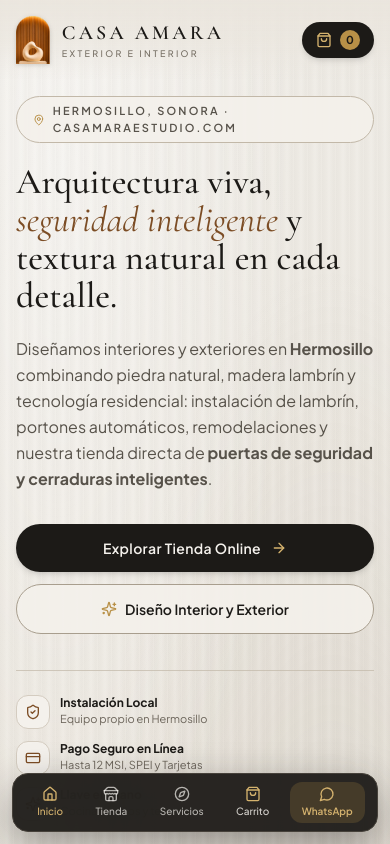
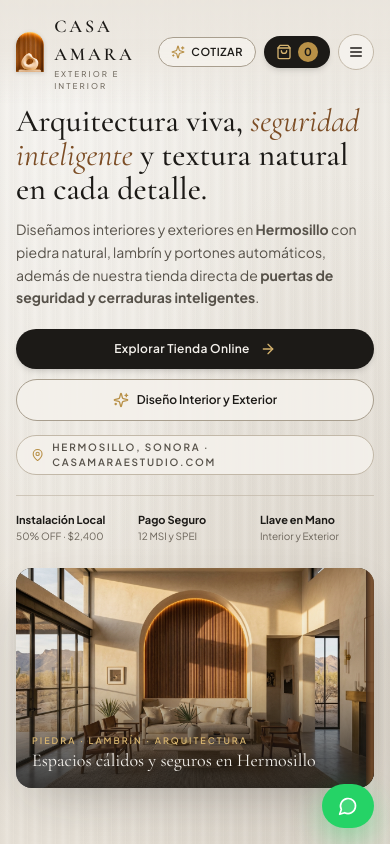
Before and after one commit to jcrow0526/casaamara, a React (Vite) app: page / in a window 390 px wide. Shown: the top 844 px of the page. Built offline with nearby package versions, Linux system fonts and the light colour scheme.

Commit message:
Remove bottom mobile bar, fit hero cleanly on mobile & desktop, move location badge under CTA, link Cotizar & floating WhatsApp to 6624284304

```diff
--- a/src/components/Hero.tsx
+++ b/src/components/Hero.tsx
@@ -10,43 +10,37 @@ export const Hero: React.FC<HeroProps> = ({ onNavigate }) => {
   return (
     <section
       id="inicio"
-      className="stone-surface relative overflow-hidden pt-24 pb-16 sm:pt-32 sm:pb-24 lg:pt-36 lg:pb-28"
+      className="stone-surface relative flex min-h-[100svh] items-center overflow-hidden pt-20 pb-8 sm:pt-24 sm:pb-10 lg:pt-22 lg:pb-10"
     >
-      {/* Textura sutil mineral + luz arquitectónica */}
+      {/* Textura sutil mineral */}
       <div className="lambrin-slat-stone pointer-events-none absolute inset-0 opacity-45" />
 
-      <div className="relative mx-auto grid max-w-7xl items-center gap-12 px-4 sm:px-6 lg:grid-cols-12 lg:gap-12 lg:px-8">
+      <div className="relative mx-auto grid w-full max-w-7xl items-center gap-6 px-4 sm:px-6 lg:grid-cols-12 lg:gap-10 lg:px-8">
         {/* Columna Izquierda: Propuesta de Valor */}
         <motion.div
-          initial={{ opacity: 0, y: 18 }}
+          initial={{ opacity: 0, y: 14 }}
           animate={{ opacity: 1, y: 0 }}
-          transition={{ duration: 0.65, ease: [0.22, 1, 0.36, 1] }}
+          transition={{ duration: 0.6, ease: [0.22, 1, 0.36, 1] }}
           className="lg:col-span-6"
         >
-          <div className="mb-5 inline-flex items-center gap-2 rounded-full border border-[#C2B8A8] bg-[#F4F1EC]/90 px-4 py-1.5 text-[11px] font-semibold tracking-[0.2em] text-[#57524A] uppercase">
-            <MapPin className="h-3.5 w-3.5 text-[#B89047]" />
-            <span>Hermosillo, Sonora · casamaraestudio.com</span>
-          </div>
-
-          <h1 className="font-serif text-4xl leading-[1.06] font-medium text-[#1C1A17] sm:text-5xl lg:text-6xl">
+          <h1 className="font-serif text-[2rem] leading-[1.06] font-medium text-[#1C1A17] sm:text-5xl lg:text-[3.4rem]">
             Arquitectura viva,{' '}
             <span className="italic text-[#7C4D25]">seguridad inteligente</span> y textura natural
             en cada detalle.
           </h1>
 
-          <p className="mt-5 max-w-xl text-base leading-relaxed text-[#57524A] sm:text-lg">
-            Diseñamos interiores y exteriores en <strong>Hermosillo</strong> combinando piedra
-            natural, madera lambrín y tecnología residencial: instalación de lambrín, portones
-            automáticos, remodelaciones y nuestra tienda directa de{' '}
+          <p className="mt-3 max-w-xl text-sm leading-relaxed text-[#57524A] sm:mt-4 sm:text-base">
+            Diseñamos interiores y exteriores en <strong>Hermosillo</strong> con piedra natural,
+            lambrín y portones automáticos, además de nuestra tienda directa de{' '}
             <strong>puertas de seguridad y cerraduras inteligentes</strong>.
           </p>
 
           {/* CTAs */}
-          <div className="mt-8 flex flex-col gap-3 sm:flex-row sm:items-center">
+          <div className="mt-5 flex flex-col gap-2.5 sm:mt-6 sm:flex-row sm:items-center">
             <button
               type="button"
               onClick={() => onNavigate('tienda', 'Tienda Online')}
-              className="group inline-flex items-center justify-center gap-2.5 rounded-full bg-[#1C1A17] px-7 py-3.5 text-sm font-semibold tracking-wide text-[#F4F1EC] shadow-md transition hover:bg-[#2C2925] active:scale-[0.98]"
+              className="group inline-flex items-center justify-center gap-2.5 rounded-full bg-[#1C1A17] px-6 py-3 text-xs font-semibold tracking-wide text-[#F4F1EC] shadow-md transition hover:bg-[#2C2925] active:scale-[0.98] sm:px-7 sm:py-3.5 sm:text-sm"
             >
               <span>Explorar Tienda Online</span>
               <ArrowRight className="h-4 w-4 text-[#D4B26E] transition-transform group-hover:translate-x-1" />
@@ -55,79 +49,83 @@ export const Hero: React.FC<HeroProps> = ({ onNavigate }) => {
             <button
               type="button"
               onClick={() => onNavigate('servicios', 'Servicios de Diseño')}
-              className="inline-flex items-center justify-center gap-2 rounded-full border border-[#A89E8E] bg-[#F4F1EC]/90 px-7 py-3.5 text-sm font-semibold text-[#1C1A17] transition hover:border-[#1C1A17] hover:bg-white"
+              className="inline-flex items-center justify-center gap-2 rounded-full border border-[#A89E8E] bg-[#F4F1EC]/90 px-6 py-3 text-xs font-semibold text-[#1C1A17] transition hover:border-[#1C1A17] hover:bg-white sm:px-7 sm:py-3.5 sm:text-sm"
             >
               <Sparkles className="h-4 w-4 text-[#B89047]" />
               <span>Diseño Interior y Exterior</span>
             </button>
           </div>
 
-          {/* Badges de confianza sobre bloque piedra */}
-          <div className="mt-9 grid grid-cols-1 gap-3 border-t border-[#C2B8A8]/70 pt-6 sm:grid-cols-3">
-            <div className="flex items-start gap-2.5">
-              <div className="rounded-xl border border-[#D4CCC0] bg-[#F4F1EC] p-2 text-[#7C4D25]">
+          {/* Ubicación y dominio debajo de Explorar Tienda */}
+          <div className="mt-3.5 inline-flex items-center gap-2 rounded-full border border-[#C2B8A8] bg-[#F4F1EC]/90 px-3.5 py-1 text-[10px] font-semibold tracking-[0.18em] text-[#57524A] uppercase sm:mt-4 sm:text-[11px]">
+            <MapPin className="h-3.5 w-3.5 text-[#B89047]" />
+            <span>Hermosillo, Sonora · casamaraestudio.com</span>
+          </div>
+
+          {/* Badges de confianza compactos */}
+          <div className="mt-5 grid grid-cols-3 gap-2 border-t border-[#C2B8A8]/70 pt-4 sm:mt-6 sm:gap-3 sm:pt-5">
+            <div className="flex items-start gap-2">
+              <div className="hidden rounded-lg border border-[#D4CCC0] bg-[#F4F1EC] p-1.5 text-[#7C4D25] sm:block">
                 <ShieldCheck className="h-4 w-4" />
               </div>
               <div>
-                <p className="text-xs font-bold text-[#1C1A17]">Instalación Local</p>
-                <p className="text-[11px] text-[#6B645A]">Equipo propio en Hermosillo</p>
+                <p className="text-[11px] font-bold text-[#1C1A17] sm:text-xs">Instalación Local</p>
+                <p className="text-[10px] text-[#6B645A] sm:text-[11px]">50% OFF · $2,400</p>
               </div>
             </div>
 
-            <div className="flex items-start gap-2.5">
-              <div className="rounded-xl border border-[#D4CCC0] bg-[#F4F1EC] p-2 text-[#7C4D25]">
+            <div className="flex items-start gap-2">
+              <div className="hidden rounded-lg border border-[#D4CCC0] bg-[#F4F1EC] p-1.5 text-[#7C4D25] sm:block">
                 <CreditCard className="h-4 w-4" />
               </div>
               <div>
-                <p className="text-xs font-bold text-[#1C1A17]">Pago Seguro en Línea</p>
-                <p className="text-[11px] text-[#6B645A]">Hasta 12 MSI, SPEI y Tarjetas</p>
+                <p className="text-[11px] font-bold text-[#1C1A17] sm:text-xs">Pago Seguro</p>
+                <p className="text-[10px] text-[#6B645A] sm:text-[11px]">12 MSI y SPEI</p>
               </div>
             </div>
 
-            <div className="flex items-start gap-2.5">
-              <div className="rounded-xl border border-[#D4CCC0] bg-[#F4F1EC] p-2 text-[#7C4D25]">
+            <div className="flex items-start gap-2">
+              <div className="hidden rounded-lg border border-[#D4CCC0] bg-[#F4F1EC] p-1.5 text-[#7C4D25] sm:block">
                 <Sparkles className="h-4 w-4" />
               </div>
               <div>
-                <p className="text-xs font-bold text-[#1C1A17]">Llave en Mano</p>
-                <p className="text-[11px] text-[#6B645A]">Cocinas, baños y terrazas</p>
+                <p className="text-[11px] font-bold text-[#1C1A17] sm:text-xs">Llave en Mano</p>
+                <p className="text-[10px] text-[#6B645A] sm:text-[11px]">Interior y Exterior</p>
               </div>
             </div>
           </div>
         </motion.div>
 
-        {/* Columna Derecha: Composición editorial limpia sin marcos en arco */}
+        {/* Columna Derecha: Fotografía arquitectónica ajustada para caber completa en móvil y escritorio */}
         <motion.div
-          initial={{ opacity: 0, y: 20 }}
+          initial={{ opacity: 0, y: 16 }}
           animate={{ opacity: 1, y: 0 }}
-          transition={{ duration: 0.75, delay: 0.1, ease: [0.22, 1, 0.36, 1] }}
+          transition={{ duration: 0.7, delay: 0.08, ease: [0.22, 1, 0.36, 1] }}
           className="relative lg:col-span-6"
         >
-          <div className="relative overflow-hidden rounded-2xl bg-[#2C2925] shadow-[0_24px_60px_-20px_rgba(28,26,23,0.32)]">
-            <div className="relative aspect-[4/4.4] w-full overflow-hidden">
+          <div className="relative overflow-hidden rounded-2xl bg-[#2C2925] shadow-[0_20px_50px_-18px_rgba(28,26,23,0.3)]">
+            <div className="relative h-[220px] w-full overflow-hidden sm:h-[320px] lg:h-[min(68vh,540px)]">
               <motion.img
                 src="./images/hero-interior.jpg"
                 alt="Diseño arquitectónico interior en piedra y lambrín Casa Amara"
-                initial={{ scale: 1.05 }}
+                initial={{ scale: 1.04 }}
                 animate={{ scale: 1 }}
-                transition={{ duration: 1.1, ease: [0.22, 1, 0.36, 1] }}
+                transition={{ duration: 1, ease: [0.22, 1, 0.36, 1] }}
                 className="h-full w-full object-cover"
               />
-              {/* Degradado inferior sutil para lectura limpia */}
               <div className="pointer-events-none absolute inset-0 bg-gradient-to-t from-[#1C1A17]/80 via-[#1C1A17]/10 to-transparent" />
 
-              {/* Pie editorial minimalista */}
-              <div className="absolute right-0 bottom-0 left-0 flex items-end justify-between gap-4 p-6 text-[#F4F1EC]">
+              <div className="absolute right-0 bottom-0 left-0 flex items-end justify-between gap-3 p-4 text-[#F4F1EC] sm:p-5">
                 <div>
-                  <p className="text-[10px] font-semibold tracking-[0.24em] text-[#D4B26E] uppercase">
+                  <p className="text-[9px] font-semibold tracking-[0.22em] text-[#D4B26E] uppercase sm:text-[10px]">
                     Piedra · Lambrín · Arquitectura
                   </p>
-                  <p className="mt-1 font-serif text-2xl leading-tight">
+                  <p className="mt-0.5 font-serif text-lg leading-tight sm:text-2xl">
                     Espacios cálidos y seguros en Hermosillo
                   </p>
                 </div>
-                <div className="hidden shrink-0 rounded-xl border border-[#F4F1EC]/20 bg-[#1C1A17]/65 px-3.5 py-2 text-right backdrop-blur-md sm:block">
-                  <p className="text-[10px] tracking-[0.18em] text-[#D4B26E] uppercase">
+                <div className="hidden shrink-0 rounded-xl border border-[#F4F1EC]/20 bg-[#1C1A17]/65 px-3 py-1.5 text-right backdrop-blur-md sm:block">
+                  <p className="text-[9px] tracking-[0.18em] text-[#D4B26E] uppercase">
                     Promoción Vigente
                   </p>
                   <p className="text-xs font-semibold text-[#F4F1EC]">
@@ -137,8 +135,7 @@ export const Hero: React.FC<HeroProps> = ({ onNavigate }) => {
               </div>
             </div>
 
-            {/* Franja vertical arquitectónica de lambrín en el borde derecho */}
-            <div className="lambrin-wall pointer-events-none absolute top-0 right-0 bottom-0 w-2.5 opacity-90" />
+            <div className="lambrin-wall pointer-events-none absolute top-0 right-0 bottom-0 w-2 opacity-90" />
           </div>
         </motion.div>
       </div>
--- a/src/components/Navbar.tsx
+++ b/src/components/Navbar.tsx
@@ -1,14 +1,6 @@
 import React, { useEffect, useState } from 'react';
-import { motion } from 'framer-motion';
-import {
-  ShoppingBag,
-  MapPin,
-  Home,
-  Store,
-  Compass,
-  MessageCircle,
-  Sparkles,
-} from 'lucide-react';
+import { motion, AnimatePresence } from 'framer-motion';
+import { ShoppingBag, MapPin, MessageCircle, Sparkles, Menu, X } from 'lucide-react';
 
 interface NavbarProps {
   cartCount: number;
@@ -25,6 +17,12 @@ const NAV_LINKS = [
   { id: 'contacto', label: 'Contacto' },
 ];
 
+export const WHATSAPP_NUMBER = import.meta.env.VITE_WHATSAPP_NUMBER || '526624284304';
+
+export const getWhatsAppUrl = (
+  text = 'Hola Casa Amara, me interesa cotizar un proyecto o producto en Hermosillo, Sonora.'
+) => `https://wa.me/${WHATSAPP_NUMBER}?text=${encodeURIComponent(text)}`;
+
 export const Navbar: React.FC<NavbarProps> = ({
   cartCount,
   onOpenCart,
@@ -32,49 +30,53 @@ export const Navbar: React.FC<NavbarProps> = ({
   activeSection,
 }) => {
   const [scrolled, setScrolled] = useState(false);
+  const [mobileMenuOpen, setMobileMenuOpen] = useState(false);
 
   useEffect(() => {
-    const onScroll = () => setScrolled(window.scrollY > 24);
+    const onScroll = () => setScrolled(window.scrollY > 20);
     window.addEventListener('scroll', onScroll, { passive: true });
     return () => window.removeEventListener('scroll', onScroll);
   }, []);
 
-  const whatsappUrl = `https://wa.me/${import.meta.env.VITE_WHATSAPP_NUMBER || '526624284304'}?text=${encodeURIComponent(
-    'Hola Casa Amara, me interesa cotizar un proyecto o producto en Hermosillo, Sonora.'
-  )}`;
+  const whatsappUrl = getWhatsAppUrl();
+
+  const handleMobileNav = (id: string, label: string) => {
+    setMobileMenuOpen(false);
+    onNavigate(id, label);
+  };
 
   return (
     <>
       <header
         className={`fixed top-0 right-0 left-0 z-50 transition-all duration-300 ${
-          scrolled
-            ? 'border-b border-[#C2B8A8]/70 bg-[#EAE5DD]/92 py-2.5 shadow-[0_8px_28px_rgba(28,26,23,0.06)] backdrop-blur-lg'
-            : 'bg-gradient-to-b from-[#EAE5DD]/95 via-[#EAE5DD]/70 to-transparent py-4'
+          scrolled || mobileMenuOpen
+            ? 'border-b border-[#C2B8A8]/70 bg-[#EAE5DD]/95 py-2 shadow-[0_8px_28px_rgba(28,26,23,0.06)] backdrop-blur-lg'
+            : 'bg-gradient-to-b from-[#EAE5DD]/95 via-[#EAE5DD]/75 to-transparent py-3'
         }`}
       >
         <div className="mx-auto flex max-w-7xl items-center justify-between px-4 sm:px-6 lg:px-8">
           {/* Logo Brand limpio */}
           <button
             type="button"
-            onClick={() => onNavigate('inicio', 'Casa Amara')}
-            className="group flex items-center gap-3 text-left"
+            onClick={() => handleMobileNav('inicio', 'Casa Amara')}
+            className="group flex items-center gap-2.5 text-left"
           >
             <img
               src="./images/logo-mark.png"
               alt="Casa Amara Logo"
-              className="h-12 w-auto object-contain drop-shadow-sm transition-transform duration-300 group-hover:scale-105"
+              className="h-10 w-auto object-contain drop-shadow-sm transition-transform duration-300 group-hover:scale-105 sm:h-11"
             />
             <div>
-              <div className="font-serif text-xl font-semibold tracking-[0.16em] text-[#1C1A17] sm:text-2xl">
+              <div className="font-serif text-lg font-semibold tracking-[0.16em] text-[#1C1A17] sm:text-2xl">
                 CASA AMARA
               </div>
-              <div className="text-[9px] font-medium tracking-[0.26em] text-[#787166] uppercase">
+              <div className="text-[8px] font-medium tracking-[0.26em] text-[#787166] uppercase sm:text-[9px]">
                 Exterior e Interior
               </div>
             </div>
           </button>
 
-          {/* Desktop Navigation sobre piedra caliza */}
+          {/* Desktop Navigation */}
           <nav className="hidden items-center gap-1 rounded-full border border-[#C2B8A8]/80 bg-[#F4F1EC]/90 p-1.5 backdrop-blur-md lg:flex">
             {NAV_LINKS.map((item) => {
               const isActive = activeSection === item.id;
@@ -101,26 +103,28 @@ export const Navbar: React.FC<NavbarProps> = ({
           </nav>
 
           {/* Right Actions */}
-          <div className="flex items-center gap-2 sm:gap-3">
-            <div className="hidden items-center gap-1.5 rounded-full border border-[#C2B8A8] bg-[#F4F1EC]/90 px-3 py-1.5 text-[11px] font-medium text-[#57524A] md:flex">
+          <div className="flex items-center gap-2 sm:gap-2.5">
+            <div className="hidden items-center gap-1.5 rounded-full border border-[#C2B8A8] bg-[#F4F1EC]/90 px-3 py-1.5 text-[11px] font-medium text-[#57524A] xl:flex">
               <MapPin className="h-3.5 w-3.5 text-[#B89047]" />
               <span>Hermosillo, Son.</span>
             </div>
 
-            <button
-              type="button"
-              onClick={() => onNavigate('contacto', 'Cotización')}
-              className="hidden items-center gap-1.5 rounded-full border border-[#A89E8E] bg-transparent px-4 py-2 text-xs font-semibold tracking-wider text-[#1C1A17] uppercase transition hover:border-[#1C1A17] hover:bg-[#1C1A17] hover:text-[#F4F1EC] sm:inline-flex"
+            {/* Botón Cotizar superior -> WhatsApp en automático */}
+            <a
+              href={whatsappUrl}
+              target="_blank"
+              rel="noopener noreferrer"
+              className="inline-flex items-center gap-1.5 rounded-full border border-[#A89E8E] bg-[#F4F1EC]/90 px-3 py-1.5 text-[11px] font-semibold tracking-wider text-[#1C1A17] uppercase transition hover:border-[#1C1A17] hover:bg-[#1C1A17] hover:text-[#F4F1EC] sm:px-4 sm:py-2 sm:text-xs"
             >
               <Sparkles className="h-3.5 w-3.5 text-[#B89047]" />
-              Cotizar
-            </button>
+              <span>Cotizar</span>
+            </a>
 
             <button
               type="button"
               onClick={onOpenCart}
               aria-label="Abrir carrito de compras"
-              className="relative flex items-center gap-2 rounded-full bg-[#1C1A17] px-3.5 py-2 text-xs font-semibold text-[#F4F1EC] shadow-md transition hover:bg-[#2C2925] active:scale-95"
+              className="relative flex items-center gap-1.5 rounded-full bg-[#1C1A17] px-3 py-1.5 text-xs font-semibold text-[#F4F1EC] shadow-md transition hover:bg-[#2C2925] active:scale-95 sm:gap-2 sm:px-3.5 sm:py-2"
             >
               <ShoppingBag className="h-4 w-4 text-[#D4B26E]" />
               <span className="hidden sm:inline">Carrito</span>
@@ -128,72 +132,60 @@ export const Navbar: React.FC<NavbarProps> = ({
                 {cartCount}
               </span>
             </button>
+
+            {/* Menú móvil discreto en header (sin barra inferior) */}
+            <button
+              type="button"
+              onClick={() => setMobileMenuOpen((v) => !v)}
+              aria-label="Abrir menú de navegación"
+              className="flex h-9 w-9 items-center justify-center rounded-full border border-[#C2B8A8] bg-[#F4F1EC] text-[#1C1A17] lg:hidden"
+            >
+              {mobileMenuOpen ? <X className="h-4 w-4" /> : <Menu className="h-4 w-4" />}
+            </button>
           </div>
         </div>
+
+        {/* Menú desplegable móvil */}
+        <AnimatePresence>
+          {mobileMenuOpen && (
+            <motion.div
+              initial={{ opacity: 0, height: 0 }}
+              animate={{ opacity: 1, height: 'auto' }}
+              exit={{ opacity: 0, height: 0 }}
+              className="overflow-hidden border-t border-[#C2B8A8]/60 bg-[#F4F1EC] lg:hidden"
+            >
+              <div className="flex flex-col gap-1 px-4 py-3">
+                {NAV_LINKS.map((item) => (
+                  <button
+                    key={item.id}
+                    type="button"
+                    onClick={() => handleMobileNav(item.id, item.label)}
+                    className={`rounded-xl px-4 py-2.5 text-left text-xs font-semibold tracking-[0.14em] uppercase transition ${
+                      activeSection === item.id
+                        ? 'bg-[#1C1A17] text-[#F4F1EC]'
+                        : 'text-[#46413A] hover:bg-[#EAE5DD]'
+                    }`}
+                  >
+                    {item.label}
+                  </button>
+                ))}
+              </div>
+            </motion.div>
+          )}
+        </AnimatePresence>
       </header>
 
-      {/* MOBILE BOTTOM DOCK en piedra basalto */}
-      <nav
-        aria-label="Navegación móvil"
-        className="fixed right-3 bottom-3 left-3 z-50 flex items-center justify-around rounded-2xl border border-[#46413A] bg-[#1C1A17]/94 px-2 py-2 text-[#F4F1EC] shadow-[0_14px_40px_rgba(28,26,23,0.4)] backdrop-blur-xl lg:hidden"
+      {/* BOTÓN FLOTANTE DE WHATSAPP (Escritorio y Celular) */}
+      <a
+        href={whatsappUrl}
+        target="_blank"
+        rel="noopener noreferrer"
+        aria-label="Chatear por WhatsApp con Casa Amara"
+        className="group fixed right-4 bottom-4 z-50 flex items-center gap-2.5 rounded-full bg-[#25D366] px-4 py-3 text-white shadow-[0_12px_30px_rgba(37,211,102,0.4)] transition-all duration-300 hover:-translate-y-0.5 hover:bg-[#1FB859] active:scale-95 sm:right-6 sm:bottom-6"
       >
-        <button
-          type="button"
-          onClick={() => onNavigate('inicio', 'Inicio')}
-          className={`flex flex-col items-center gap-0.5 rounded-xl px-3 py-1 text-[10px] font-medium transition ${
-            activeSection === 'inicio' ? 'text-[#D4B26E]' : 'text-[#F4F1EC]/70'
-          }`}
-        >
-          <Home className="h-4 w-4" />
-          <span>Inicio</span>
-        </button>
-
-        <button
-          type="button"
-          onClick={() => onNavigate('tienda', 'Tienda Online')}
-          className={`flex flex-col items-center gap-0.5 rounded-xl px-3 py-1 text-[10px] font-medium transition ${
-            activeSection === 'tienda' ? 'text-[#D4B26E]' : 'text-[#F4F1EC]/70'
-          }`}
-        >
-          <Store className="h-4 w-4" />
-          <span>Tienda</span>
-        </button>
-
-        <button
-          type="button"
-          onClick={() => onNavigate('servicios', 'Servicios')}
-          className={`flex flex-col items-center gap-0.5 rounded-xl px-3 py-1 text-[10px] font-medium transition ${
-            activeSection === 'servicios' ? 'text-[#D4B26E]' : 'text-[#F4F1EC]/70'
-          }`}
-        >
-          <Compass className="h-4 w-4" />
-          <span>Servicios</span>
-        </button>
-
-        <button
-          type="button"
-          onClick={onOpenCart}
-          className="relative flex flex-col items-center gap-0.5 rounded-xl px-3 py-1 text-[10px] font-medium text-[#F4F1EC]/85"
-        >
-          <ShoppingBag className="h-4 w-4 text-[#D4B26E]" />
-          <span>Carrito</span>
-          {cartCount > 0 && (
-            <span className="absolute -top-0.5 right-1 flex h-4 min-w-4 items-center justify-center rounded-full bg-[#B89047] px-1 text-[9px] font-bold text-[#1C1A17]">
-              {cartCount}
-            </span>
-          )}
-        </button>
-
-        <a
-          href={whatsappUrl}
-          target="_blank"
-          rel="noopener noreferrer"
-          className="flex flex-col items-center gap-0.5 rounded-xl bg-[#B89047]/20 px-3 py-1 text-[10px] font-semibold text-[#D4B26E]"
-        >
-          <MessageCircle className="h-4 w-4" />
-          <span>WhatsApp</span>
-        </a>
-      </nav>
+        <MessageCircle className="h-5 w-5 fill-white/15" />
+        <span className="hidden text-xs font-bold tracking-wide sm:inline">WhatsApp</span>
+      </a>
     </>
   );
 };
--- a/src/components/ProcessAndContact.tsx
+++ b/src/components/ProcessAndContact.tsx
@@ -290,7 +290,7 @@ export const ProcessAndContact: React.FC<ProcessAndContactProps> = ({ preselecte
       </section>
 
       {/* FOOTER en basalto */}
-      <footer className="border-t border-[#3B3731] bg-[#1C1A17] pt-12 pb-28 text-[#C2B8A8] lg:pb-12">
+      <footer className="border-t border-[#3B3731] bg-[#1C1A17] py-12 text-[#C2B8A8]">
         <div className="mx-auto flex max-w-7xl flex-col items-center justify-between gap-6 px-4 text-center sm:flex-row sm:px-6 sm:text-left lg:px-8">
           <div className="flex items-center gap-3.5">
             <img
```
